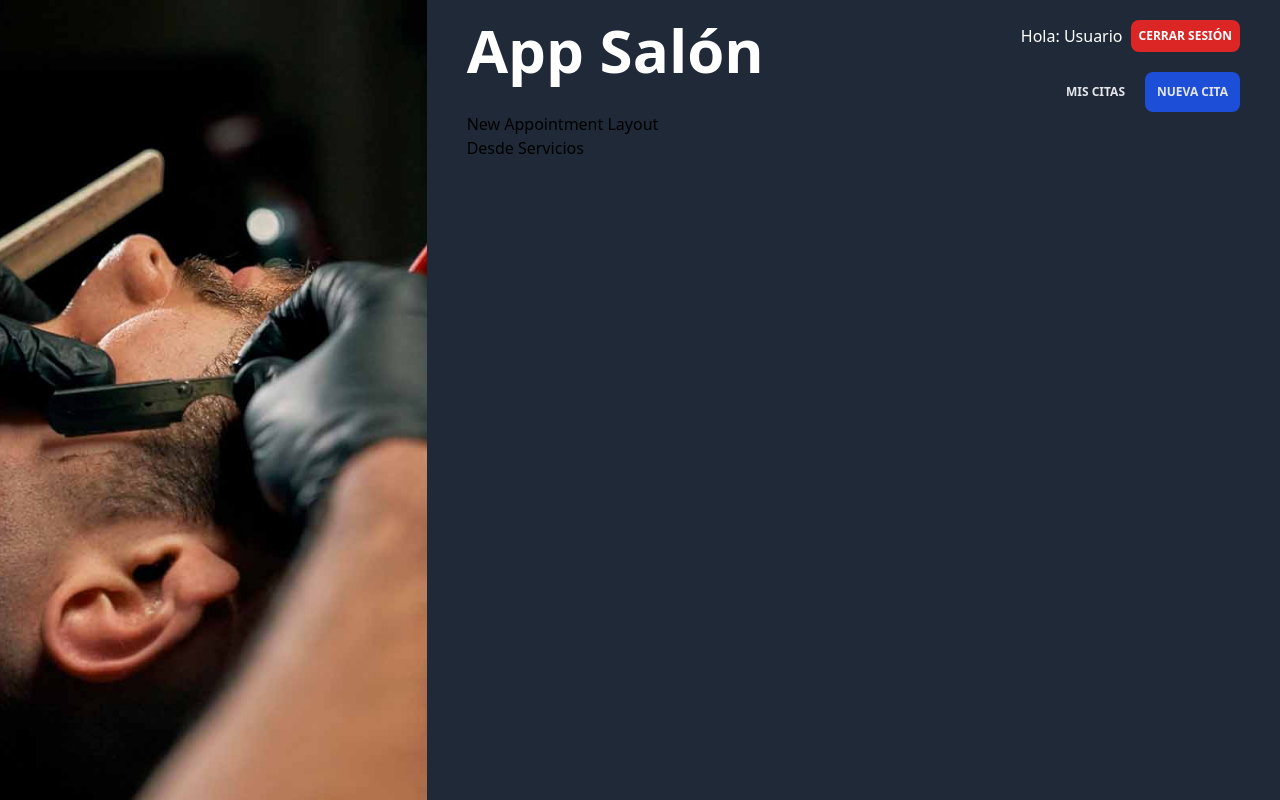
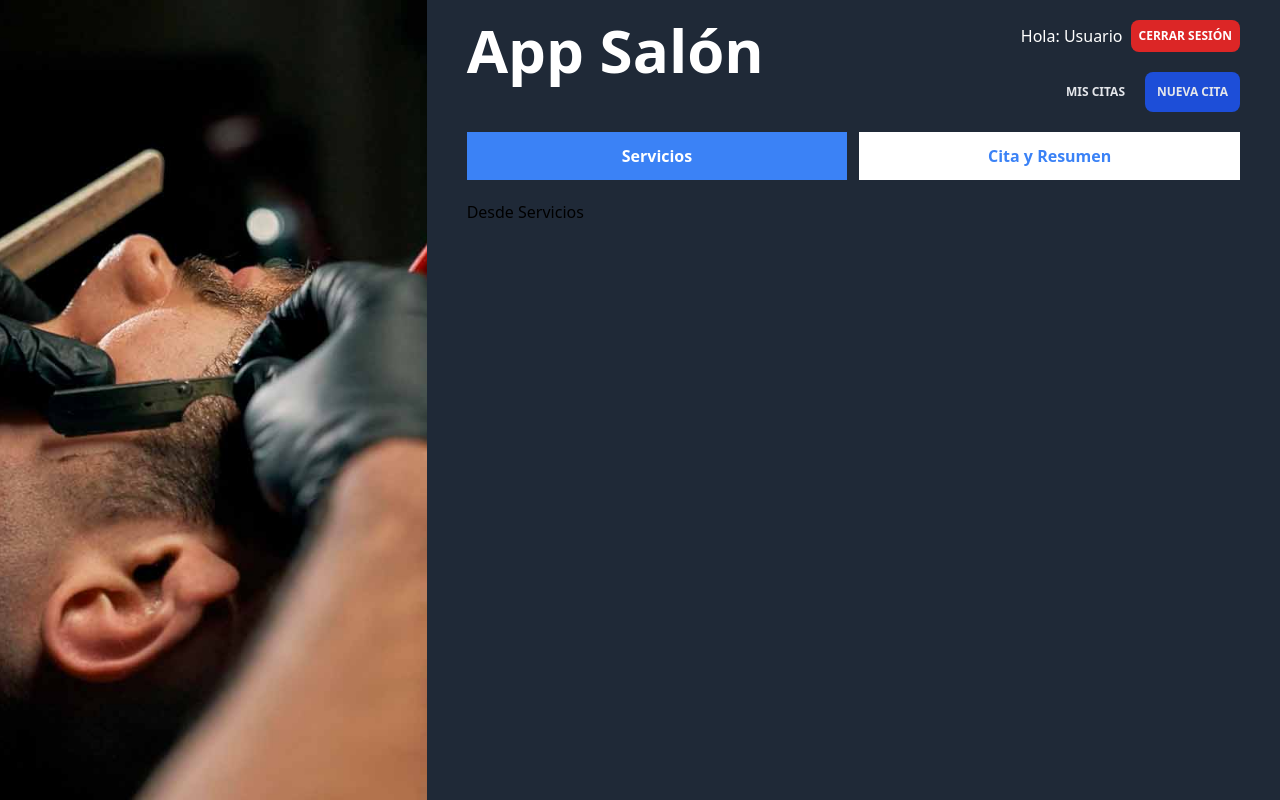
Before and after one commit to FrancoSilva77/app-salon-vue, a Vue app: page /reservaciones/nueva in a window 1280 px wide. Built offline with nearby package versions, Linux system fonts and the light colour scheme.

Commit message:
style(NewAppointmentLayout)

```diff
--- a/src/views/appointments/NewAppointmentLayout.vue
+++ b/src/views/appointments/NewAppointmentLayout.vue
@@ -1,10 +1,31 @@
 <script setup>
+import { useRoute } from 'vue-router'
 
+const route = useRoute()
 </script>
 
 <template>
-  <h1>New Appointment Layout</h1>
+  <nav class="my-5 flex gap-3">
+    <RouterLink
+      :to="{ name: 'new-appointment' }"
+      class="flex-1 text-center p-3 font-extrabold hover:bg-blue-600 hover:text-white"
+      :class="
+        route.name === 'new-appointment' ? 'bg-blue-500 text-white' : 'bg-white text-blue-500'
+      "
+    >
+      Servicios
+    </RouterLink>
 
-  <RouterView/>
+    <RouterLink
+      :to="{ name: 'appointment-details' }"
+      class="flex-1 text-center p-3 font-extrabold hover:bg-blue-600 hover:text-white"
+      :class="
+        route.name === 'appointment-details' ? 'bg-blue-500 text-white' : 'bg-white text-blue-500'
+      "
+    >
+      Cita y Resumen
+    </RouterLink>
+  </nav>
 
+  <RouterView />
 </template>
```
